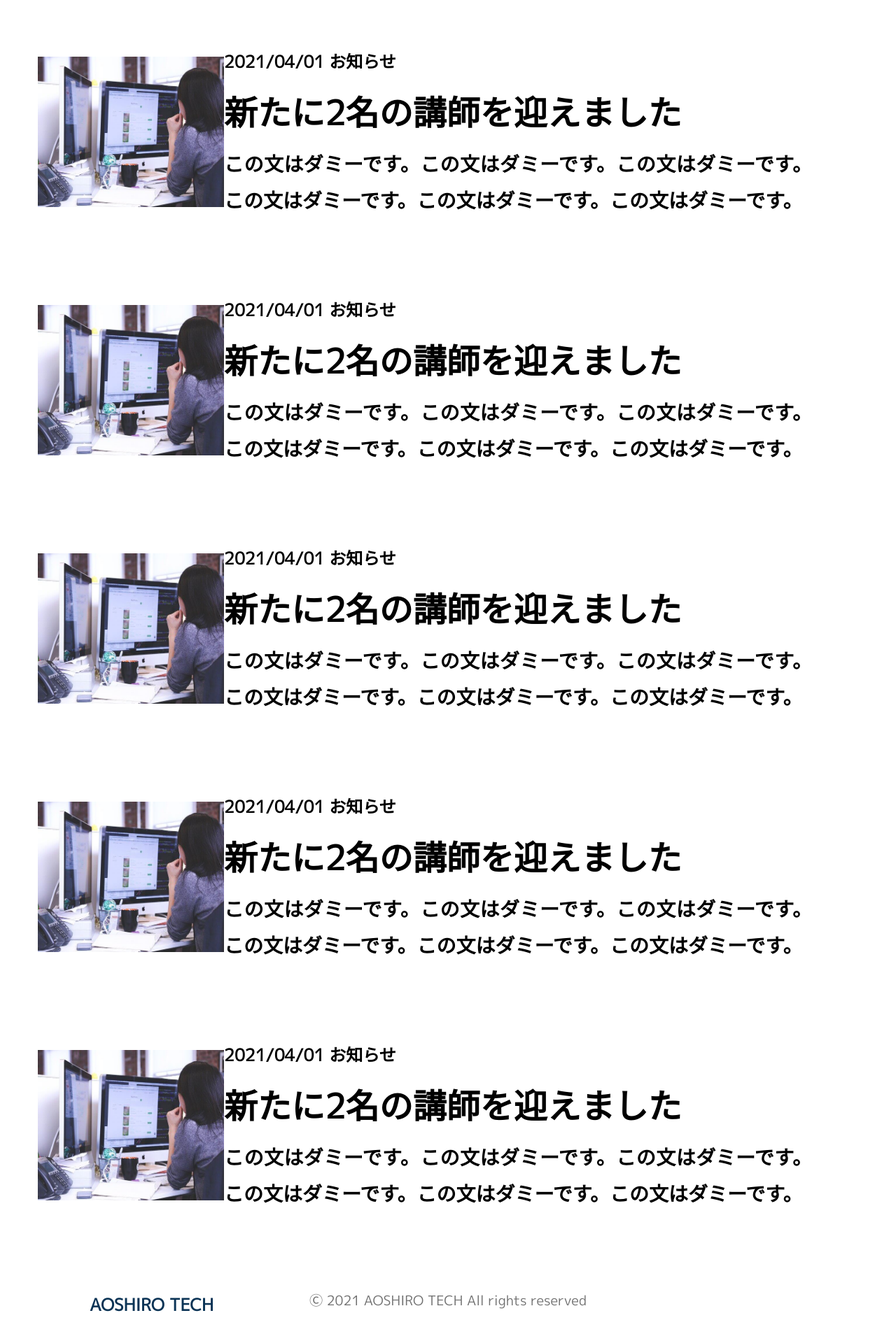
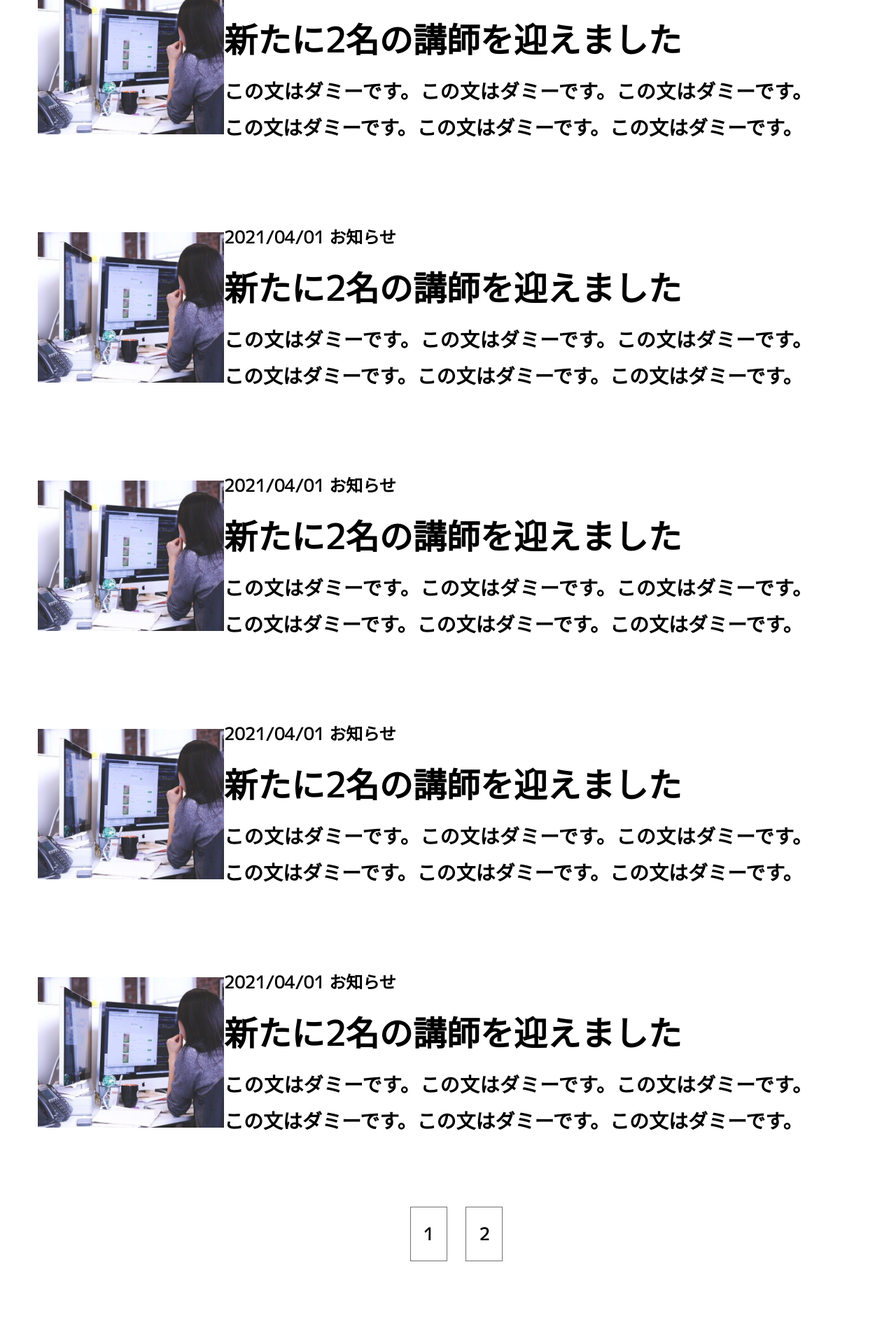
Before and after one commit to koh-suzuki/portfolio_6, a PHP site: page /html/info.html in a window 1280 px wide. Shown: the part 2623-4520 px from the top of the page at 70% size. Before the commit the page ends 4498 px from the top, so only its background shows below. Run offline with PHP 8.4, Linux system fonts and the light colour scheme.

Commit message:
infoページ　ページネーション追加

```diff
--- a/css/style.css
+++ b/css/style.css
@@ -1232,14 +1232,12 @@ ul {
 }
 
 /* info ページ */
-.l-info__container {
-  max-width: 1525px;
-  margin: 0 auto;
-}
-
 .l-info-page__wrapper {
   display: flex;
   flex-direction: column;
+  max-width: 1525px;
+  margin: 0 auto;
+  padding-bottom: 78px;
 }
 
 .c-info__news {
@@ -1258,7 +1256,7 @@ ul {
 }
 
 .news__content {
-  width: 840px;
+  width: 864px;
 }
 
 .news__date,
@@ -1273,6 +1271,19 @@ ul {
 .news__text {
   width: 840px;
   text-align: justify;
+}
+
+.pagination__wrapper {
+  text-align: center;
+  margin-top: 22px;
+}
+
+.page__item {
+  display: inline-block;
+  padding: 14px 18px;
+  margin-left: 24px;
+  background-color: #ffffff;
+  border: 1px solid #707070;
 }
 
 .news__date,
@@ -1296,4 +1307,11 @@ ul {
   line-height: 1.85714;
   letter-spacing: 0em;
 }
+
+.page__item {
+  font-size: 2.4rem;
+  font-weight: bold;
+  line-height: 2;
+  letter-spacing: 0em;
+}
 /*# sourceMappingURL=style.css.map */
--- a/html/info.html
+++ b/html/info.html
@@ -35,7 +35,7 @@
       <h2 class="section__title main__title">
         お知らせ一覧
       </h2>
-      <section class="l-info__container">
+      <section class="l-container">
         <p class="page__map">TOP > お知らせ一覧</p>
         <section class="l-info-page__wrapper">
           <!-- 記事 -->
@@ -75,7 +75,7 @@
                 ○○県でお試し無料講義イベントを開催しました
               </dd>
               <dd class="news__text">
-                この文はダミーです。この文はダミーです。この文はダミーです。この文はダミーです。この文はダミーです。この文はダミーです。
+                この文はダミーです。この文はダミーです。この文はダミーです。
               </dd>
             </dl>
           </div>
@@ -96,7 +96,7 @@
                 人気プログラミングスクールランキングにランクインしました！
               </dd>
               <dd class="news__text">
-                この文はダミーです。この文はダミーです。この文はダミーです。この文はダミーです。この文はダミーです。この文はダミーです。
+                この文はダミーです。この文はダミーです。この文はダミーです。
               </dd>
             </dl>
           </div>
@@ -269,8 +269,13 @@
             </dl>
           </div>
           <!-- 記事end -->
+          <section class="pagination__wrapper">
+            <p class="page__item">1</p>
+            <p class="page__item">2</p>
+          </section>
         </section>
       </section>
+      <!-- //l-container -->
     </section>
   </main>
   <footer class="footer">
--- a/sass/Object/Project/_info.scss
+++ b/sass/Object/Project/_info.scss
@@ -45,13 +45,12 @@
 
 
 /* info ページ */
-.l-info__container {
-  max-width: 1525px;
-  margin: 0 auto;
-}
 .l-info-page__wrapper {
   display: flex;
   flex-direction: column;
+  max-width: 1525px;
+  margin: 0 auto;
+  padding-bottom: 78px;
 }
 .c-info__news {
   display: flex;
@@ -67,7 +66,7 @@
   object-fit: cover;
 }
 .news__content {
-  width: 840px;
+  width: 864px;
 }
 .news__date,
 .news__bage {
@@ -81,6 +80,17 @@
   width: 840px;
   text-align: justify;
 }
+.pagination__wrapper {
+  text-align: center;
+  margin-top: 22px;
+}
+.page__item {
+  display: inline-block;
+  padding: 14px 18px;
+  margin-left: 24px;
+  background-color: #ffffff;
+  border: 1px solid #707070;
+}
 
 
 .news__date,
@@ -93,3 +103,6 @@
 .news__text {
   @include f_around(2.8, 5.2, bold, 0);
 }
+.page__item {
+  @include f_around(2.4, 4.8, bold, 0);
+}
```
Also changed, not shown: 1 other file.
